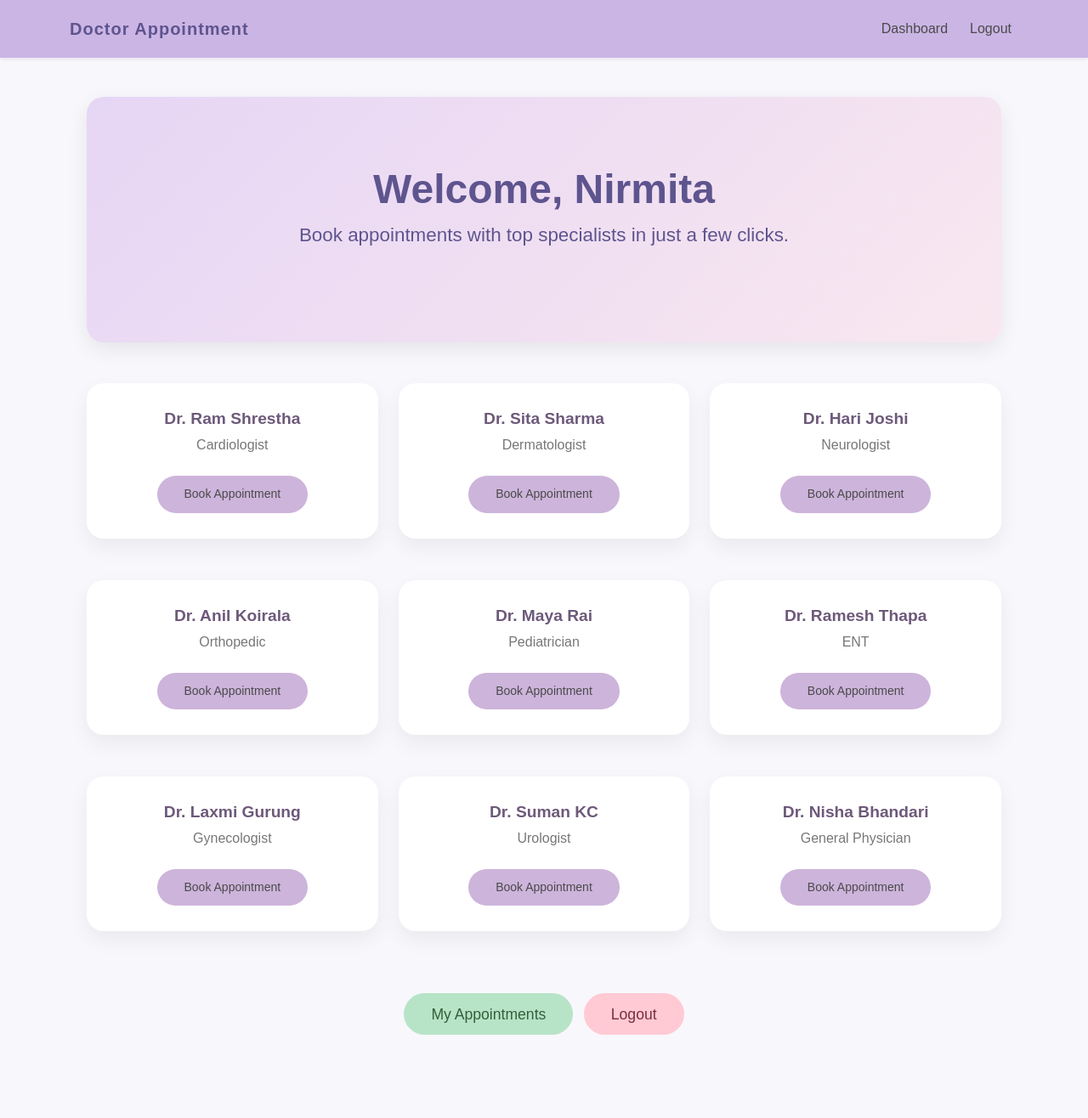
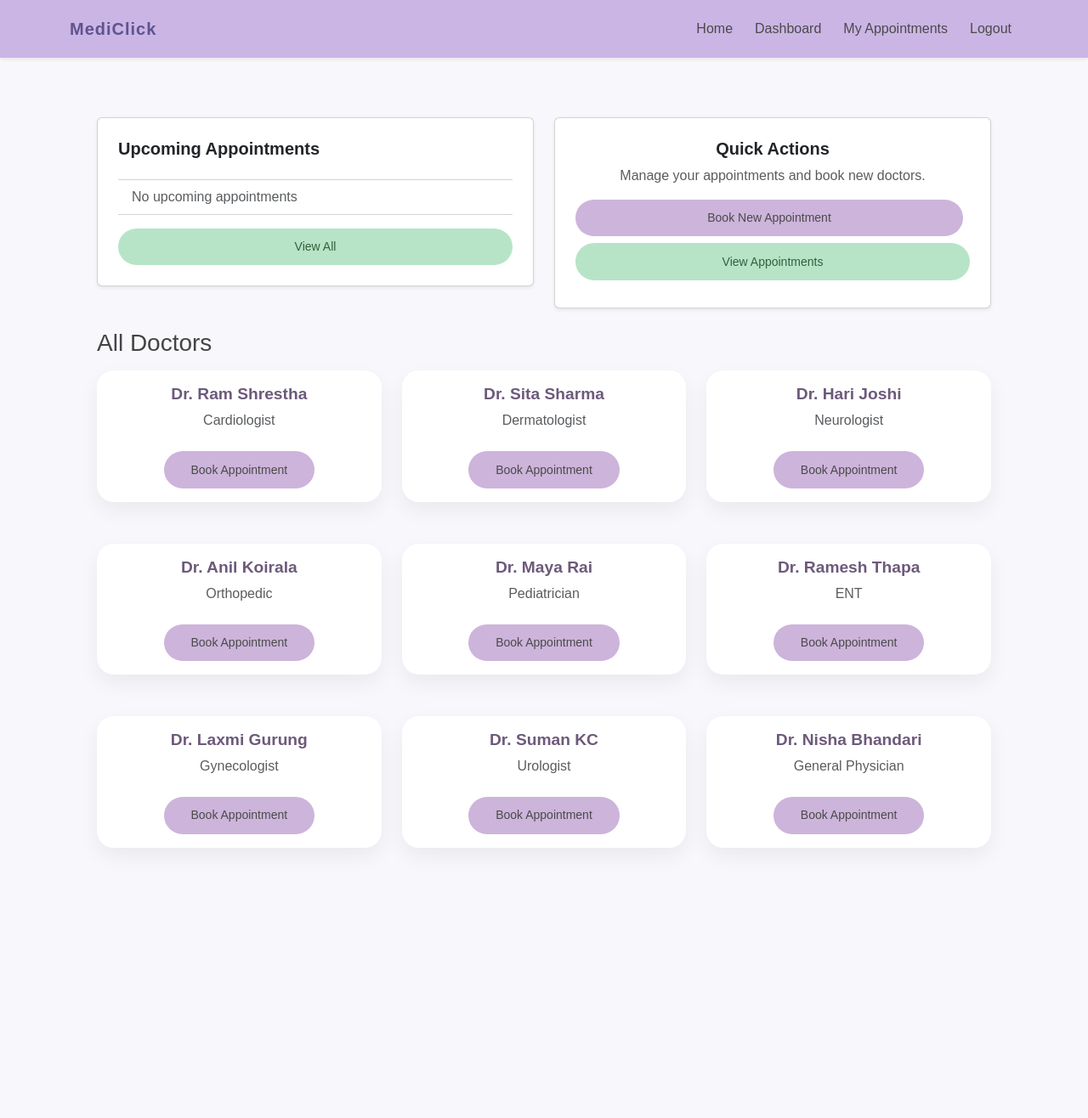
Before and after one commit to nirmita01/Doctor_Appointment, a Flask app: page /dashboard in a window 1280 px wide. Shown: the whole page at 85% size. After the commit the page ends 982 px from the top, so only its background shows below. Run offline with Flask 3, Linux system fonts and the light colour scheme; a user stored in the database is signed in; data comes from the database, SQL or seed files in the repository; both versions use the stored data as it was after the commit.

Commit message:
Homepage and Dashboard Updated

```diff
--- a/templates/base.html
+++ b/templates/base.html
@@ -1,7 +1,7 @@
 <!DOCTYPE html>
 <html>
 <head>
-  <title>Doctor Appointment</title>
+  <title>MediClick</title>
   <link href="https://cdn.jsdelivr.net/npm/bootstrap@5.3.0/dist/css/bootstrap.min.css" rel="stylesheet">
   <link rel="stylesheet" href="{{ url_for('static', filename='css/style.css') }}">
   <link rel="stylesheet" href="https://cdn.jsdelivr.net/npm/flatpickr/dist/flatpickr.min.css">
@@ -13,17 +13,35 @@
 
 <nav class="navbar navbar-expand-lg navbar-light shadow-sm fixed-top">
   <div class="container">
-    <a class="navbar-brand fw-bold" href="{{ url_for('home') }}">Doctor Appointment</a>
+    <a class="navbar-brand fw-bold" href="{{ url_for('home') }}">MediClick</a>
     <div class="collapse navbar-collapse">
       <ul class="navbar-nav ms-auto">
-        {% if 'user_id' in session %}
-          <li class="nav-item"><a class="nav-link" href="{{ url_for('dashboard') }}">Dashboard</a></li>
-          <li class="nav-item"><a class="nav-link" href="{{ url_for('logout') }}">Logout</a></li>
-        {% else %}
-          <li class="nav-item"><a class="nav-link" href="{{ url_for('login') }}">Login</a></li>
-          <li class="nav-item"><a class="nav-link" href="{{ url_for('register') }}">Register</a></li>
-        {% endif %}
-      </ul>
+  {% if 'user_id' in session %}
+    <li class="nav-item">
+      <a class="nav-link" href="{{ url_for('home') }}">Home</a>
+    </li>
+
+    <li class="nav-item">
+      <a class="nav-link" href="{{ url_for('dashboard') }}">Dashboard</a>
+    </li>
+
+    <li class="nav-item">
+      <a class="nav-link" href="{{ url_for('appointments') }}">My Appointments</a>
+    </li>
+
+    <li class="nav-item">
+      <a class="nav-link" href="{{ url_for('logout') }}">Logout</a>
+    </li>
+  {% else %}
+    <li class="nav-item">
+      <a class="nav-link" href="{{ url_for('login') }}">Login</a>
+    </li>
+
+    <li class="nav-item">
+      <a class="nav-link" href="{{ url_for('register') }}">Register</a>
+    </li>
+  {% endif %}
+</ul>
     </div>
   </div>
 </nav>
--- a/templates/dashboard.html
+++ b/templates/dashboard.html
@@ -1,32 +1,49 @@
 {% extends 'base.html' %}
 
 {% block content %}
-<!-- DASHBOARD HERO -->
-<section class="text-center mb-5">
-    <h2 class="display-5 fw-bold">Welcome, {{ session['user_name'] }}</h2>
-    <p class="lead">Book appointments with top specialists in just a few clicks.</p>
-</section>
+<div class="container my-5">
+  <!-- DASHBOARD WIDGETS -->
+  <div class="row mb-4">
+    <!-- Upcoming Appointments -->
+    <div class="col-md-6">
+      <div class="card p-4 shadow-sm">
+        <h5 class="fw-bold">Upcoming Appointments</h5>
+        <ul class="list-group list-group-flush mt-3">
+          {% for appt in upcoming %}
+          <li class="list-group-item">
+            {{ appt.doctor.name }} - {{ appt.date }} at {{ appt.time }}
+          </li>
+          {% else %}
+          <li class="list-group-item text-muted">No upcoming appointments</li>
+          {% endfor %}
+        </ul>
+        <a href="{{ url_for('appointments') }}" class="btn btn-success btn-sm mt-3">View All</a>
+      </div>
+    </div>
+
+    <!-- Quick Actions -->
+    <div class="col-md-6">
+      <div class="card p-4 shadow-sm text-center">
+        <h5 class="fw-bold">Quick Actions</h5>
+        <p class="text-muted mb-3">Manage your appointments and book new doctors.</p>
+        <a href="{{ url_for('book') }}" class="btn btn-primary btn-sm me-2 mb-2">Book New Appointment</a>
+        <a href="{{ url_for('appointments') }}" class="btn btn-success btn-sm mb-2">View Appointments</a>
+      </div>
+    </div>
+  </div>
 
   <!-- DOCTOR CARDS -->
+  <h3 class="mb-3">All Doctors</h3>
   <div class="row row-cols-1 row-cols-md-3 g-4">
     {% for doc in doctors %}
     <div class="col">
-      <div class="card-doctor">
+      <div class="card-doctor text-center p-3">
         <h5>{{ doc.name }}</h5>
-        <p>{{ doc.specialization }}</p>
-        {% if 'user_id' in session %}
+        <p class="text-muted">{{ doc.specialization }}</p>
         <a href="{{ url_for('book', doctor_id=doc.id) }}" class="btn btn-primary btn-sm mt-2">Book Appointment</a>
-        {% else %}
-          <a href="{{ url_for('login') }}" class="btn btn-secondary btn-sm">Login to Book</a>
-        {% endif %}
       </div>
     </div>
     {% endfor %}
   </div>
-
-<!-- QUICK LINKS -->
-<div class="mt-5 text-center">
-  <a href="{{ url_for('appointments') }}" class="btn btn-success btn-lg me-2 mb-2">My Appointments</a>
-  <a href="{{ url_for('logout') }}" class="btn btn-danger btn-lg mb-2">Logout</a>
 </div>
 {% endblock %}
```
Also changed, not shown: templates/index.html (+31 -8 lines), instance/site.db. Lines whose indentation alone changed are shown as unchanged.
